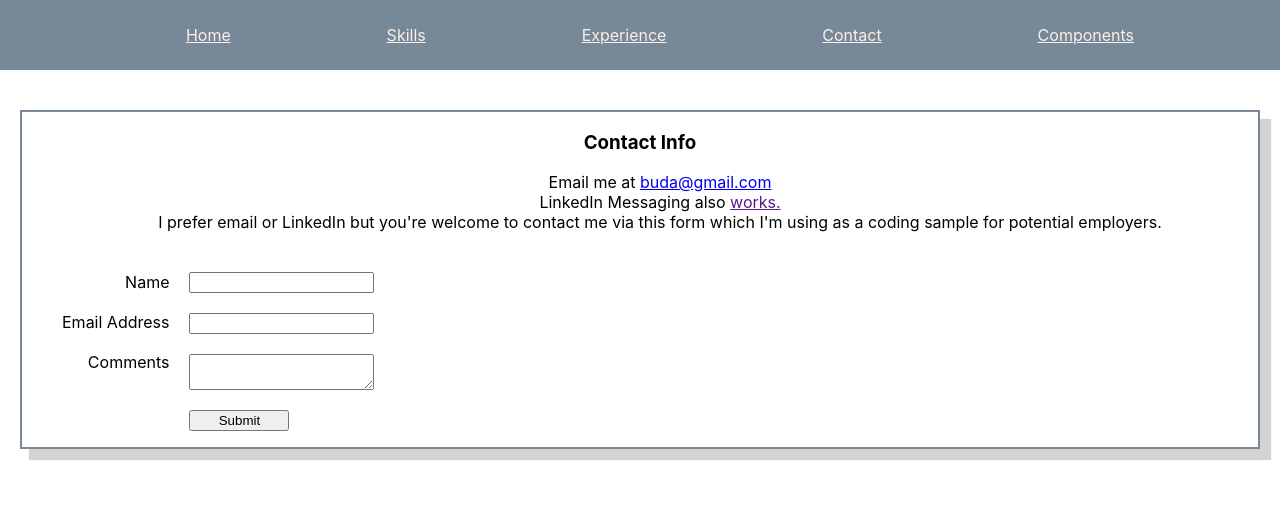
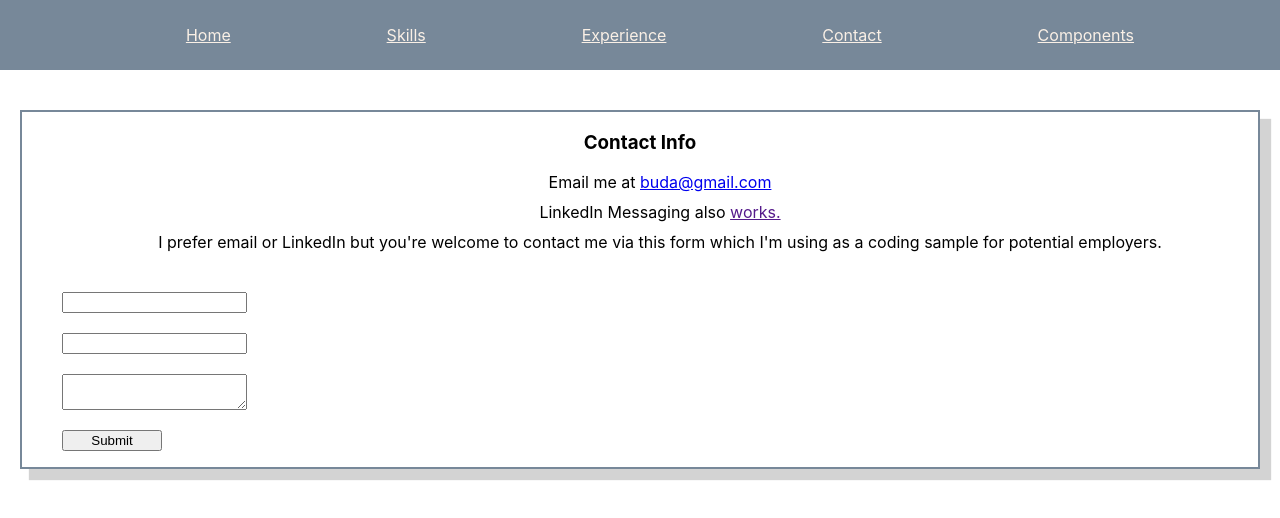
Before and after one commit to budajeff/portfolio-react, a React (Create React App) app: page /contact in a window 1280 px wide. Shown: the top 518 px of the page. Built offline with nearby package versions, Linux system fonts and the light colour scheme.

Commit message:
contact form works

```diff
--- a/src/ContactForm.js
+++ b/src/ContactForm.js
@@ -1,27 +1,73 @@
-import React from "react";
+import React, { useState } from "react";
 import "./ContactForm.css";
 
 export default function ContactForm() {
+    const [name, setName] = useState("");
+    const [email, setEmail] = useState("");
+    const [comments, setComments] = useState("");
+    const [submittedOk, setSubmittedOk] = useState(undefined);
 
-    const handleSubmit = (e) => {
+    const handleSubmit = async (e) => {
         e.preventDefault();
+        const form = document.getElementById("contact-form");
+        const data = new FormData(form);
+        const response = await fetch(e.target.action, {
+            method: "POST",
+            body: data,
+            headers: {
+                'Accept': 'application/json'
+            }
+        });
+        if (response.ok) {
+            setSubmittedOk(true);
+            form.reset();
+        } else {
+            setSubmittedOk(false);
+        }
+    };
 
-    }
-    return (
+    const form = (
         <div className="contact-form-container">
-            <form id="contact-form" onSubmit="handleSubmit">
-                <div className="input-labels">
+            <form id="contact-form" onSubmit={handleSubmit} action="https://formspree.io/f/mdoyzyjl" method="POST">
+                {/* <div className="input-labels">
                     <label labelFor="name">Name</label>
                     <label labelFor="email">Email Address</label>
                     <label labelFor="comments">Comments</label>
-                </div>
+                </div> */}
+
                 <div className="input-fields">
-                    <input id="name"></input>
-                    <input id="emailAddress"></input>
-                    <textarea id="comments"></textarea>
+                    <input
+                        id="name"
+                        name="name"
+                        value={name}
+                        onChange={(e) => setName(e.target.value)}
+                    ></input>
+
+                    <input
+                        id="emailAddress"
+                        name="emailAddress"
+                        value={email}
+                        onChange={(e) => setEmail(e.target.value)}
+                    ></input>
+
+                    <textarea
+                        id="comments"
+                        name="comments"
+                        value={comments}
+                        onChange={(e) => setComments(e.target.value)}
+                    ></textarea>
+
                     <button id="submit-button" type="submit">Submit</button>
                 </div>
             </form>
         </div>
     );
+
+    if (submittedOk === undefined) {
+        return form;
+    } else if (submittedOk === false) {
+        return <p>Oops! Something went wrong!</p>;
+    } else {
+        return <p>Thanks for your interest!</p>;
+    }
 }
--- a/src/ContactMethods.css
+++ b/src/ContactMethods.css
@@ -0,0 +1,9 @@
+.contact-methods-list li {
+    margin: 10px 0px 0px 0px;
+}
+.contact-form-block {
+width: 100%;}
+
+.contact-form-block p {
+    display: inline;
+}
--- a/src/ContactMethods.js
+++ b/src/ContactMethods.js
@@ -1,5 +1,26 @@
+import './ContactMethods.css';
+import SiteData from './SiteData';
+import ContactForm from './ContactForm';
 
 
 export default function ContactMethods() {
 
+    const siteData = SiteData();
+    const emailHref = 'mailto:' + siteData.contactInfo.email;
+
+    return (
+        <ul className='contact-methods-list'>
+            <li>
+                Email me at <a href={emailHref}>buda@gmail.com</a>
+            </li>
+            <li>
+                LinkedIn Messaging also <a href={siteData.contactInfo.linkedInUri}>works.</a>
+            </li>
+            <li className="contact-form-block">
+                <p>I prefer email or LinkedIn but you're welcome to contact me via this form which I'm using as a coding sample for potential employers.</p>
+                <ContactForm></ContactForm>
+            </li>
+        </ul>
+
+    );
 }
--- a/src/ContactPage.js
+++ b/src/ContactPage.js
@@ -1,32 +1,14 @@
 import Card from './Card';
-import SiteData from './SiteData';
-import ContactForm from './ContactForm';
+import ContactMethods from './ContactMethods';
 
 export default function ContactPage() {
 
-    const siteData = SiteData();
-    const emailHref = 'mailto:' + siteData.contactInfo.email;
-
-    const cardContent = (
-        <ul>
-            <li>
-                Email me at <a href={emailHref}>buda@gmail.com</a>
-            </li>
-            <li>
-                LinkedIn Messaging also <a href={siteData.contactInfo.linkedInUri}>works.</a>
-            </li>
-            <li>
-                I prefer email or LinkedIn but you're welcome to contact me via this form which I'm using as a coding sample for potential employers.
-                <ContactForm></ContactForm>
-            </li>
-        </ul>
-    );
     return (
         <Card
             title='Contact Info'
             subtitle={"I'd like to hear from you."}
         >
-            {cardContent}
+            <ContactMethods></ContactMethods>
         </Card>
     );
 }
--- a/src/HomePage.js
+++ b/src/HomePage.js
@@ -1,3 +1,4 @@
 export default function HomePage() {
-    return (<p>Home</p>);
+    return (
+    <p>Home</p>);
 }
```
Also changed, not shown: src/HomePage.css (added).
